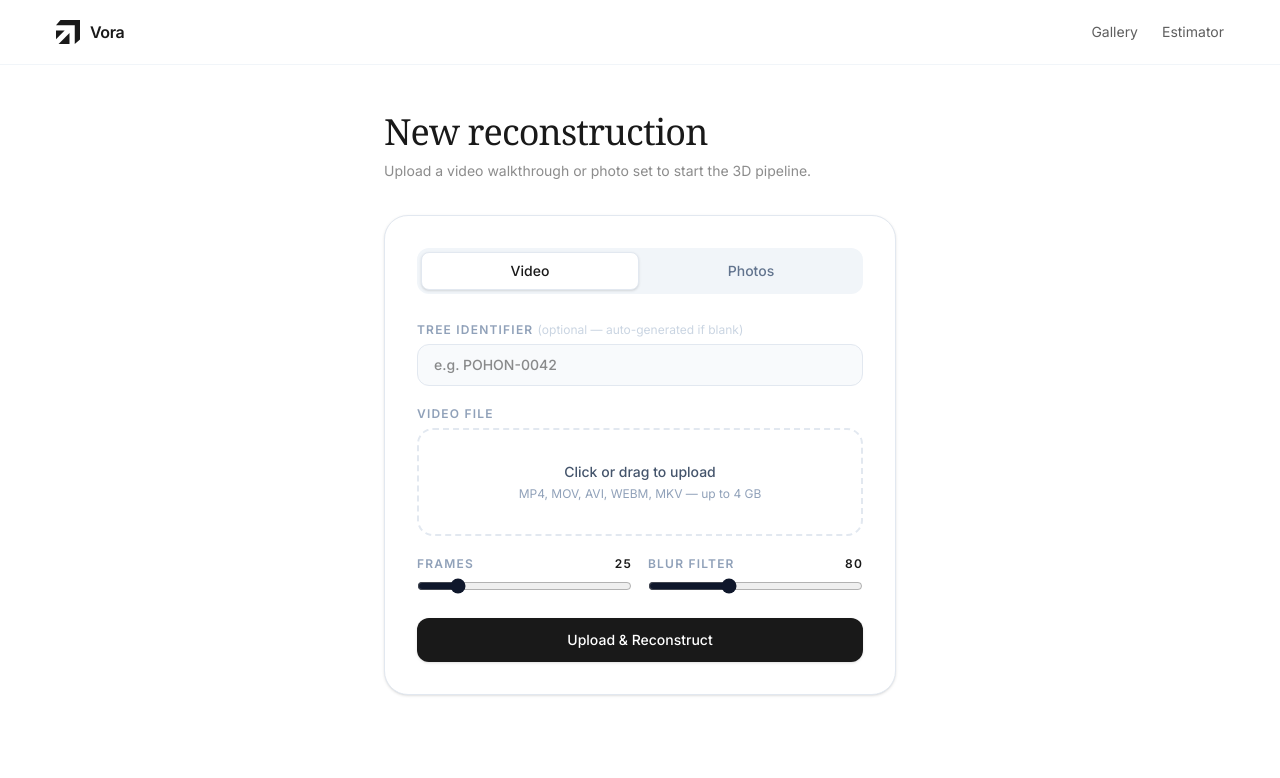
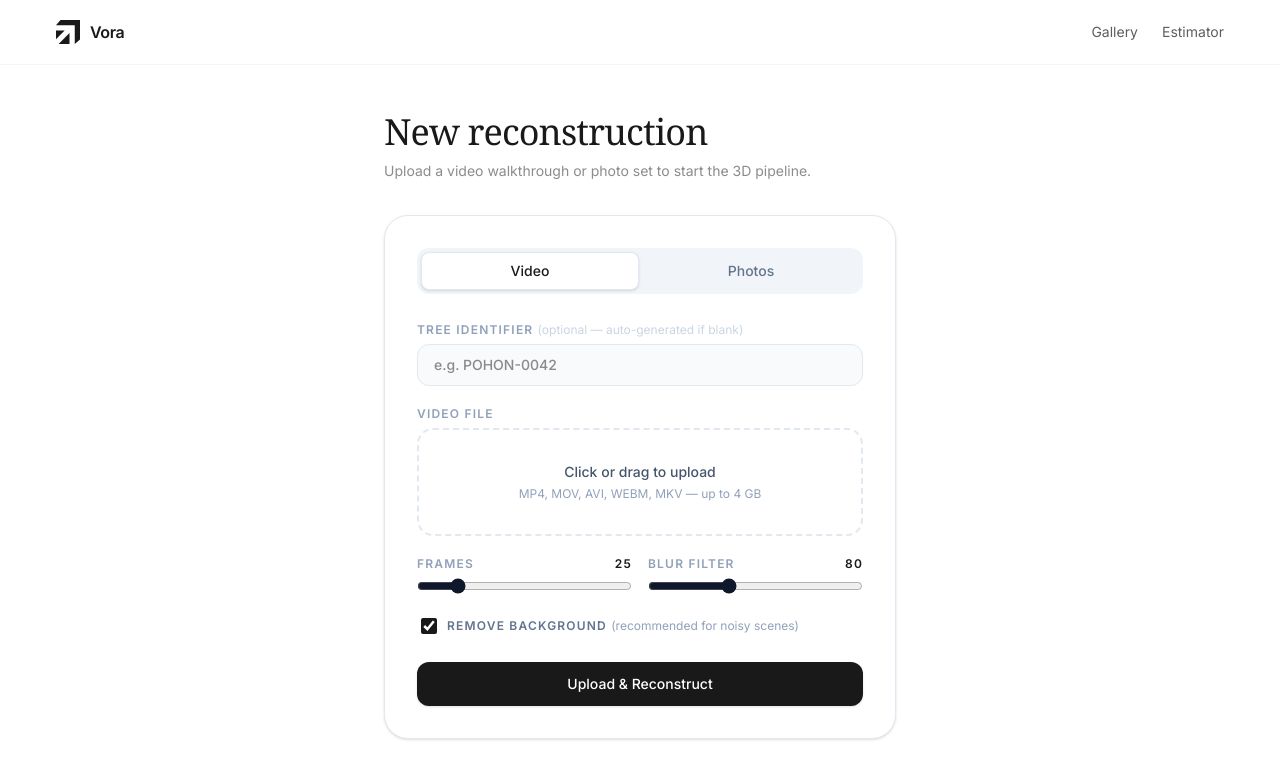
Before and after one commit to glacerous/vora-frontend, a Next.js app: page /reconstruct in a window 1280 px wide. Shown: the top 778 px of the page. Built offline with nearby package versions, Linux system fonts and the light colour scheme; no server answers; a web font is replaced by a local one.

Commit message:
feat: add optional background removal preprocessing before reconstruction

```diff
--- a/src/app/reconstruct/page.tsx
+++ b/src/app/reconstruct/page.tsx
@@ -28,6 +28,7 @@ export default function Reconstruct() {
   // State for the submitted tree code — shown prominently after pipeline starts
   const [submittedCode, setSubmittedCode] = useState<string | null>(null);
   const [copied, setCopied] = useState(false);
+  const [removeBackground, setRemoveBackground] = useState(true);
 
   const handleVideoChange = (e: React.ChangeEvent<HTMLInputElement>) => {
     if (e.target.files?.length) { setVideoFile(e.target.files[0]); setError(null); }
@@ -116,7 +117,10 @@ export default function Reconstruct() {
       const r = await fetch(`${BACKEND_URL}/reconstruct`, {
         method: "POST",
         headers: { "Content-Type": "application/json" },
-        body: JSON.stringify({ tree_code: selectedCode }),
+        body: JSON.stringify({
+          tree_code: selectedCode,
+          remove_background: removeBackground
+        }),
       });
       if (!r.ok) { const d = await r.json(); throw new Error(d?.detail || "Reconstruction queuing failed"); }
 
@@ -296,6 +300,21 @@ export default function Reconstruct() {
                   </div>
                 )}
 
+                {/* Background removal toggle */}
+                <div className="flex items-center gap-2.5 px-1 py-1">
+                  <input
+                    type="checkbox"
+                    id="removeBg"
+                    checked={removeBackground}
+                    onChange={(e) => setRemoveBackground(e.target.checked)}
+                    disabled={loading}
+                    className="w-4 h-4 rounded border-slate-300 text-[#191919] focus:ring-[#191919] accent-[#191919]"
+                  />
+                  <label htmlFor="removeBg" className="text-xs font-semibold uppercase tracking-widest text-slate-500 select-none cursor-pointer">
+                    Remove Background <span className="normal-case tracking-normal font-normal text-slate-400">(recommended for noisy scenes)</span>
+                  </label>
+                </div>
+
                 {/* Progress */}
                 {loading && (
                   <div className="flex items-center gap-3 bg-slate-50 border border-slate-200 rounded-xl px-4 py-3">
```
